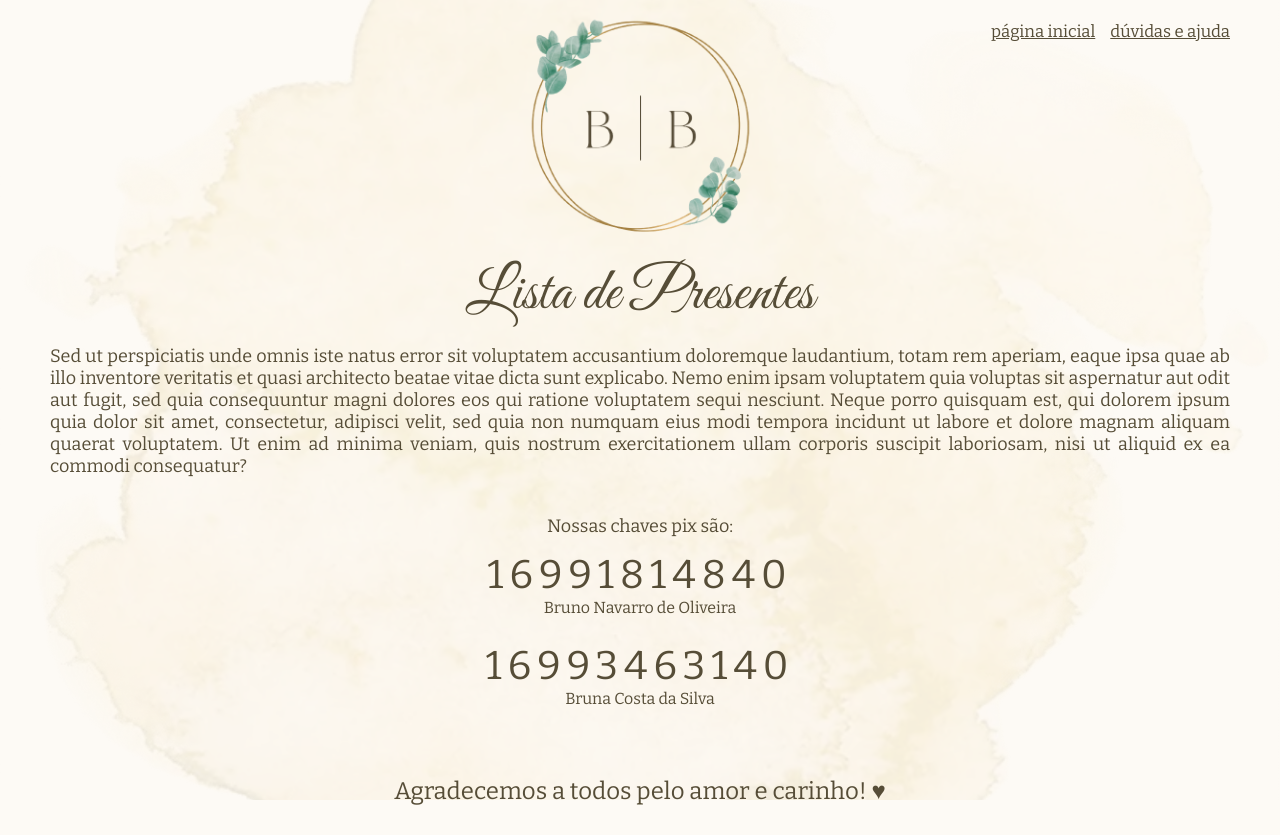
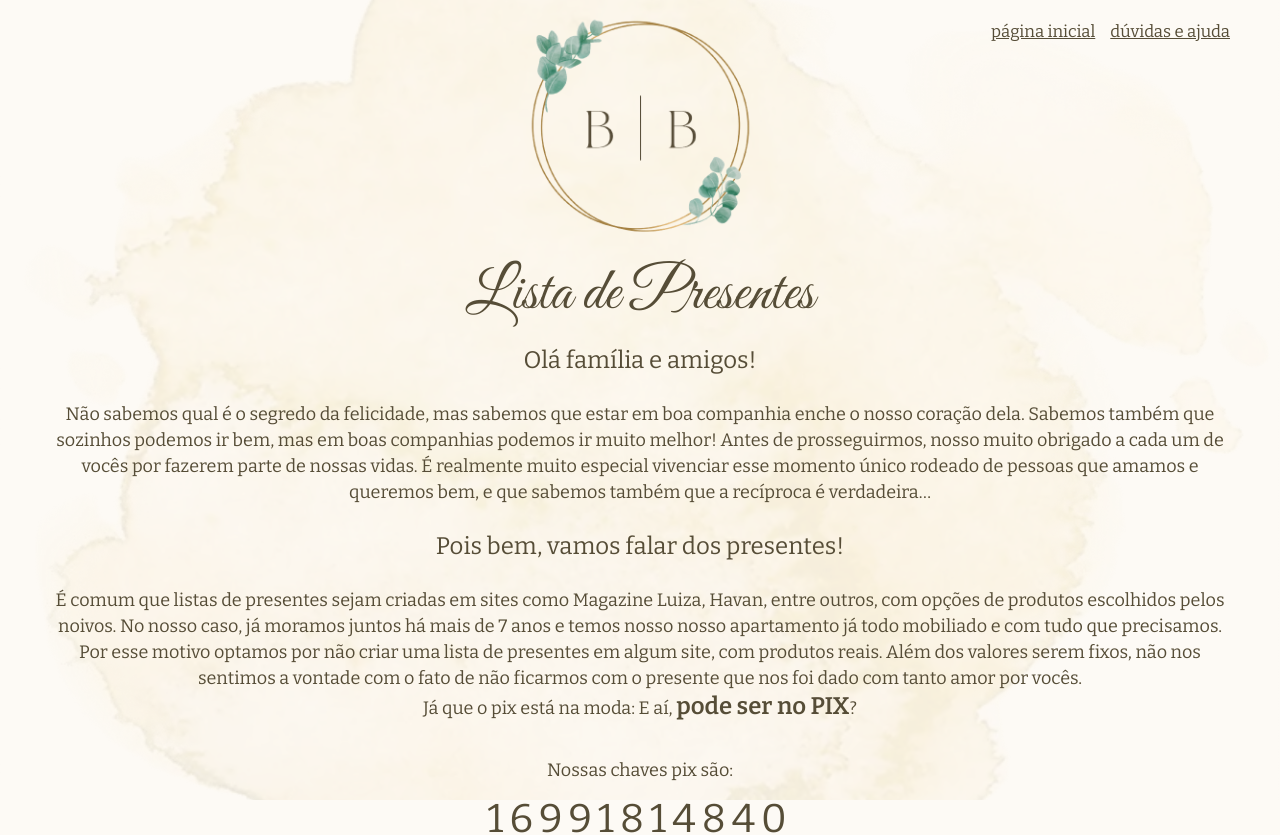
Before and after one commit to bnavarroo/o-casorio-dos-bs, a Next.js app: page /gifts in a window 1280 px wide. Shown: the top 835 px of the page. Built offline with nearby package versions, Linux system fonts and the light colour scheme.

Commit message:
feat: texto de lista de presentes

```diff
--- a/src/app/gitfs/index.tsx
+++ b/src/app/gitfs/index.tsx
@@ -5,16 +5,27 @@ const Gifts: React.FC = () => (
   <div>
     <Styled.Title>Lista de Presentes</Styled.Title>
     <Styled.Content>
-      Sed ut perspiciatis unde omnis iste natus error sit voluptatem accusantium
-      doloremque laudantium, totam rem aperiam, eaque ipsa quae ab illo
-      inventore veritatis et quasi architecto beatae vitae dicta sunt explicabo.
-      Nemo enim ipsam voluptatem quia voluptas sit aspernatur aut odit aut
-      fugit, sed quia consequuntur magni dolores eos qui ratione voluptatem
-      sequi nesciunt. Neque porro quisquam est, qui dolorem ipsum quia dolor sit
-      amet, consectetur, adipisci velit, sed quia non numquam eius modi tempora
-      incidunt ut labore et dolore magnam aliquam quaerat voluptatem. Ut enim ad
-      minima veniam, quis nostrum exercitationem ullam corporis suscipit
-      laboriosam, nisi ut aliquid ex ea commodi consequatur?
+      <div className="subtitle">Olá família e amigos!</div>
+      <br /> Não sabemos qual é o segredo da felicidade, mas sabemos que estar
+      em boa companhia enche o nosso coração dela. Sabemos também que sozinhos
+      podemos ir bem, mas em boas companhias podemos ir muito melhor! Antes de
+      prosseguirmos, nosso muito obrigado a cada um de vocês por fazerem parte
+      de nossas vidas. É realmente muito especial vivenciar esse momento único
+      rodeado de pessoas que amamos e queremos bem, e que sabemos também que a
+      recíproca é verdadeira…
+      <br />
+      <br />
+      <div className="subtitle">Pois bem, vamos falar dos presentes!</div>
+      <br />É comum que listas de presentes sejam criadas em sites como Magazine
+      Luiza, Havan, entre outros, com opções de produtos escolhidos pelos
+      noivos. No nosso caso, já moramos juntos há mais de 7 anos e temos nosso
+      nosso apartamento já todo mobiliado e com tudo que precisamos. Por esse
+      motivo optamos por não criar uma lista de presentes em algum site, com
+      produtos reais. Além dos valores serem fixos, não nos sentimos a vontade
+      com o fato de não ficarmos com o presente que nos foi dado com tanto amor
+      por vocês. <br />
+      Já que o pix está na moda: E aí,&nbsp;
+      <b className="subtitle">pode ser no PIX</b>?
     </Styled.Content>
     <Styled.PixBox>
       <span>Nossas chaves pix são:</span>
--- a/src/app/gitfs/styles.ts
+++ b/src/app/gitfs/styles.ts
@@ -20,9 +20,14 @@ export const Title = styled.h1`
 
 export const Content = styled.p`
   ${fontSizeDefault}
-  line-height: 22px;
-  text-align: justify;
+  line-height: 26px;
+  text-align: center;
   margin: 20px 0 40px 0;
+
+  .subtitle {
+    font-size: 24px;
+    line-height: 30px;
+  }
 `;
 
 export const PixBox = styled(FlexWrapper).attrs({ $direction: 'column' })`
```
